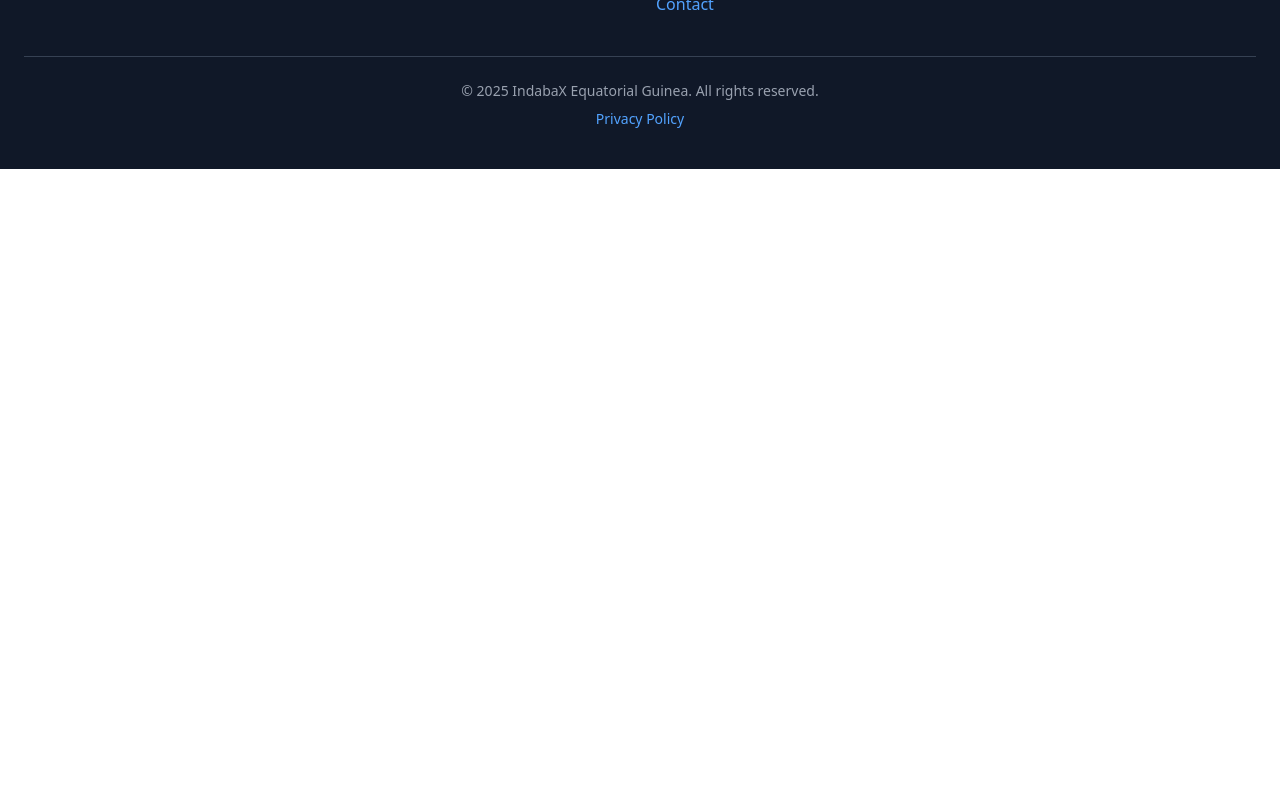
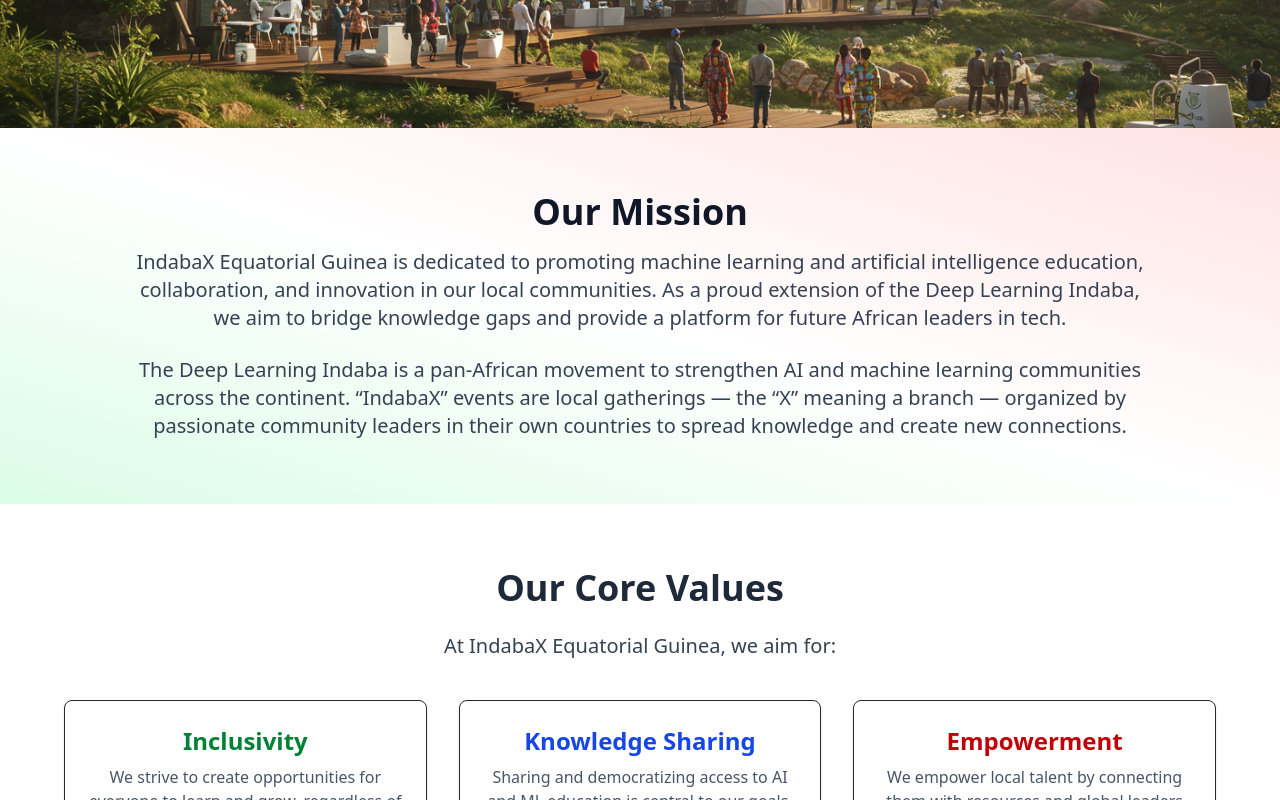
Before and after one commit to NeoPhetoane/IndabaX_Equatorial_Guinea, a React (Vite) app: page /about in a window 1280 px wide. Shown: the part 300-1100 px from the top of the page. Before the commit the page ends 800 px from the top, so only its background shows below. Built offline with nearby package versions, Linux system fonts and the light colour scheme.

Commit message:
About section with more information on indabaX.

```diff
--- a/src/pages/About.jsx
+++ b/src/pages/About.jsx
@@ -1,9 +1,141 @@
-const About = () => {
+import React from "react";
+
+export default function About() {
+  const team = [
+    {
+      name: "Ana María Nchama",
+      role: "Lead Organizer",
+      bio: "Ana is a machine learning enthusiast focused on community building and AI education in Equatorial Guinea.",
+      img: "/team1.jpg",
+    },
+    {
+      name: "David Obiang",
+      role: "Technical Lead",
+      bio: "David is a software engineer passionate about using AI to solve local challenges.",
+      img: "/team2.jpg",
+    },
+    {
+      name: "Lucía Ndong",
+      role: "Logistics Coordinator",
+      bio: "Lucía ensures smooth operations and handles all event logistics with great detail.",
+      img: "/team3.jpg",
+    },
+  ];
+
   return (
-    <div>
-      <p>About page</p>
-    </div>
+    <main className="font-sans text-gray-800">
+      {/* Hero banner for About page */}
+      <section className="bg-[url('/hero4.jpg')] bg-cover bg-center text-white text-center py-32 px-4">
+        <h1 className="text-5xl md:text-6xl font-bold">About Us</h1>
+        <p className="mt-4 text-xl md:text-2xl">Empowering AI in Africa</p>
+      </section>
+
+      {/* Mission Section */}
+      <section className="relative bg-gradient-to-tr from-green-100 via-white to-red-100 py-16 px-6 overflow-hidden">
+        {/* <img
+          src="/nopicture.jpg"
+          // alt="AI Chip"
+          className="absolute w-16 h-16 animate-float-slow top-12 left-12 opacity-30"
+        />
+        <img
+          src="/nopicture.jpg"
+          // alt="Flag"
+          className="absolute w-24 h-16 animate-pulse-slow top-1/2 right-0 transform -translate-y-1/2 opacity-40"
+        /> */}
+
+        <div className="max-w-5xl mx-auto text-center">
+          <h2 className="text-4xl font-bold text-gray-900 mb-4">Our Mission</h2>
+          <p className="text-lg md:text-xl text-gray-700 mb-6">
+            IndabaX Equatorial Guinea is dedicated to promoting machine learning
+            and artificial intelligence education, collaboration, and innovation
+            in our local communities. As a proud extension of the Deep Learning
+            Indaba, we aim to bridge knowledge gaps and provide a platform for
+            future African leaders in tech.
+          </p>
+          <p className="text-lg md:text-xl text-gray-700">
+            The Deep Learning Indaba is a pan-African movement to strengthen AI
+            and machine learning communities across the continent. “IndabaX”
+            events are local gatherings — the “X” meaning a branch — organized
+            by passionate community leaders in their own countries to spread
+            knowledge and create new connections.
+          </p>
+        </div>
+      </section>
+
+      {/* Core Values Section */}
+      <section className="py-16 px-6 bg-white text-center">
+        <h2 className="text-4xl font-bold mb-6">Our Core Values</h2>
+        <p className="text-lg md:text-xl text-gray-700 max-w-4xl mx-auto mb-10">
+          At IndabaX Equatorial Guinea, we aim for:
+        </p>
+        <div className="grid grid-cols-1 md:grid-cols-3 gap-8 max-w-6xl mx-auto">
+          <div className="p-6 border rounded-lg shadow">
+            <h3 className="text-2xl font-semibold mb-2 text-green-700">
+              Inclusivity
+            </h3>
+            <p className="text-gray-600">
+              We strive to create opportunities for everyone to learn and grow,
+              regardless of background.
+            </p>
+          </div>
+          <div className="p-6 border rounded-lg shadow">
+            <h3 className="text-2xl font-semibold mb-2 text-blue-700">
+              Knowledge Sharing
+            </h3>
+            <p className="text-gray-600">
+              Sharing and democratizing access to AI and ML education is central
+              to our goals.
+            </p>
+          </div>
+          <div className="p-6 border rounded-lg shadow">
+            <h3 className="text-2xl font-semibold mb-2 text-red-700">
+              Empowerment
+            </h3>
+            <p className="text-gray-600">
+              We empower local talent by connecting them with resources and
+              global leaders in the field.
+            </p>
+          </div>
+        </div>
+      </section>
+
+      {/* Team Section */}
+      <section className="bg-gray-100 py-16 px-6 text-center">
+        <h2 className="text-4xl font-bold mb-10">Meet the Organizing Team</h2>
+        <div className="grid grid-cols-1 sm:grid-cols-2 md:grid-cols-3 gap-10 max-w-6xl mx-auto">
+          {team.map((member, index) => (
+            <div key={index} className="bg-white rounded-lg shadow-md p-6">
+              <img
+                src={member.img}
+                alt={member.name}
+                className="w-32 h-32 mx-auto rounded-full object-cover mb-4"
+              />
+              <h3 className="text-xl font-semibold text-green-700">
+                {member.name}
+              </h3>
+              <p className="text-sm text-blue-700 font-medium mb-2">
+                {member.role}
+              </p>
+              <p className="text-sm text-gray-700">{member.bio}</p>
+            </div>
+          ))}
+        </div>
+      </section>
+
+      {/* Call to Action */}
+      <section className="bg-blue-50 py-16 text-center">
+        <h2 className="text-3xl font-bold mb-4">Want to Get Involved?</h2>
+        <p className="text-lg mb-6 text-gray-700">
+          Whether you're a student, educator, or professional — join us in
+          shaping the future of AI in Africa.
+        </p>
+        <a
+          href="/#register"
+          className="bg-green-600 hover:bg-green-700 text-white font-semibold py-3 px-6 rounded-lg transition"
+        >
+          Register Now
+        </a>
+      </section>
+    </main>
   );
-};
-
-export default About;
+}
```
Also changed, not shown: public/aichip.jpg (added).
